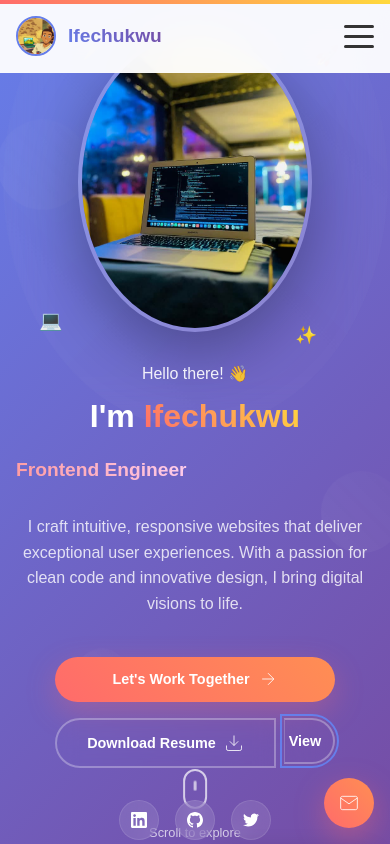
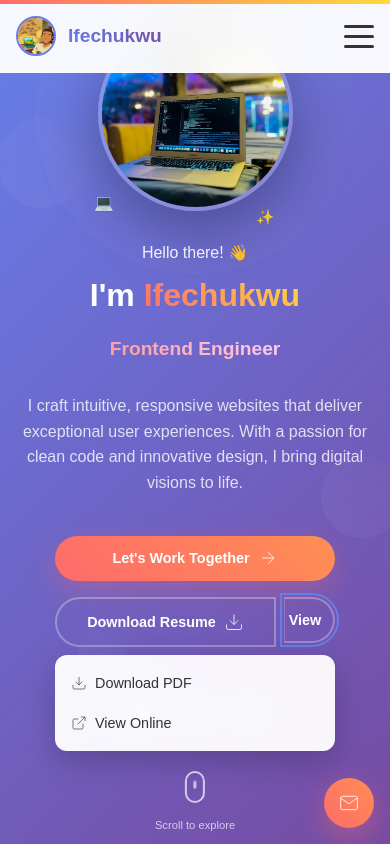
Before and after one commit to Johnsonbright/Ifechukwu-Profile, a React (Vite) app: page / in a window 390 px wide. Both pictures are taken after a click on the button "View". Shown: the top 844 px of the page. Built offline with nearby package versions, Linux system fonts and the light colour scheme.

Commit message:
responsive

```diff
--- a/src/components/Intro/Intro.jsx
+++ b/src/components/Intro/Intro.jsx
@@ -7,6 +7,7 @@ export default function Intro() {
   const [isVisible, setIsVisible] = useState(false);
   const [currentRole, setCurrentRole] = useState(0);
   const [showDropdown, setShowDropdown] = useState(false);
+  const [isMobile, setIsMobile] = useState(false);
 
   const roles = [
     "Frontend Engineer",
@@ -27,16 +28,15 @@ export default function Intro() {
 
   // Function to handle PDF download
   const handleResumeDownload = () => {
-    // Create a temporary anchor element
     const link = document.createElement('a');
     link.href = resumePDF;
-    link.download = 'Ifechukwu_Resume.pdf'; // Set the filename for download
+    link.download = 'Ifechukwu_Resume.pdf';
     document.body.appendChild(link);
     link.click();
     document.body.removeChild(link);
   };
 
-  // Function to open PDF in new tab (alternative option)
+  // Function to open PDF in new tab
   const handleResumeView = () => {
     window.open(resumePDF, '_blank');
   };
@@ -58,6 +58,28 @@ export default function Intro() {
     return () => document.removeEventListener('mousedown', handleClickOutside);
   }, [showDropdown]);
 
+  // Mobile detection with better debouncing
+  useEffect(() => {
+    const checkMobile = () => {
+      setIsMobile(window.innerWidth <= 768);
+    };
+
+    checkMobile();
+
+    let timeoutId;
+    const debouncedResize = () => {
+      clearTimeout(timeoutId);
+      timeoutId = setTimeout(checkMobile, 150);
+    };
+
+    window.addEventListener('resize', debouncedResize);
+
+    return () => {
+      window.removeEventListener('resize', debouncedResize);
+      clearTimeout(timeoutId);
+    };
+  }, []);
+
   const styles = {
     // Main container styles
     introSection: {
@@ -67,18 +89,15 @@ export default function Intro() {
       position: 'relative',
       overflow: 'hidden',
       background: 'linear-gradient(135deg, #667eea 0%, #764ba2 100%)',
-      padding: '2rem 1rem',
-      '@media (max-width: 768px)': {
-        padding: '1rem 0.5rem',
-      }
+      padding: isMobile ? '1rem 0.5rem 6rem' : '2rem 1rem', // Added bottom padding for mobile
     },
 
     introContainer: {
       maxWidth: '1200px',
       margin: '0 auto',
       display: 'grid',
-      gridTemplateColumns: '1fr 1fr',
-      gap: '4rem',
+      gridTemplateColumns: isMobile ? '1fr' : '1fr 1fr',
+      gap: isMobile ? '2rem' : '4rem',
       alignItems: 'center',
       zIndex: 2,
       position: 'relative',
@@ -90,6 +109,8 @@ export default function Intro() {
       opacity: isVisible ? 1 : 0,
       transform: isVisible ? 'translateY(0)' : 'translateY(50px)',
       transition: 'all 0.8s ease-out',
+      textAlign: isMobile ? 'center' : 'left',
+      order: isMobile ? 2 : 1,
     },
 
     greetingWrapper: {
@@ -128,6 +149,7 @@ export default function Intro() {
       height: 'clamp(2.5rem, 5vw, 3rem)',
       display: 'flex',
       alignItems: 'center',
+      justifyContent: isMobile ? 'center' : 'flex-start',
     },
 
     roleText: {
@@ -158,22 +180,29 @@ export default function Intro() {
     ctaWrapper: {
       display: 'flex',
       gap: '1rem',
-      marginBottom: '2rem',
+      marginBottom: isMobile ? '3rem' : '2rem', // Increased margin for mobile
       flexWrap: 'wrap',
+      flexDirection: isMobile ? 'column' : 'row',
+      alignItems: isMobile ? 'center' : 'stretch',
     },
 
     ctaLink: {
       textDecoration: 'none',
-      flex: '1',
-      minWidth: '200px',
+      flex: isMobile ? 'none' : '1',
+      width: isMobile ? '100%' : 'auto',
+      maxWidth: isMobile ? '280px' : 'none',
+      minWidth: isMobile ? 'auto' : '200px',
     },
 
-    // Resume button group styles
+    // Resume button group styles - FIXED for mobile
     resumeButtonGroup: {
       display: 'flex',
       gap: '0.5rem',
-      flex: '1',
-      minWidth: '200px',
+      flex: isMobile ? 'none' : '1',
+      width: isMobile ? '100%' : 'auto',
+      maxWidth: isMobile ? '280px' : 'none',
+      minWidth: isMobile ? 'auto' : '200px',
+      position: 'relative', // Important for dropdown positioning
     },
 
     resumeButtonMain: {
@@ -188,18 +217,23 @@ export default function Intro() {
       position: 'relative',
     },
 
+    // FIXED dropdown menu positioning for mobile
     dropdownMenu: {
       position: 'absolute',
       top: '100%',
-      right: '0',
+      right: isMobile ? '0' : '0',
+      left: isMobile ? '0' : 'auto', // Full width on mobile
       background: 'rgba(255, 255, 255, 0.95)',
       backdropFilter: 'blur(10px)',
       borderRadius: '12px',
       padding: '0.5rem 0',
-      minWidth: '160px',
+      minWidth: isMobile ? '100%' : '160px',
       boxShadow: '0 10px 30px rgba(0, 0, 0, 0.2)',
       zIndex: 1000,
       marginTop: '0.5rem',
+      // Ensure it doesn't go off-screen on mobile
+      maxWidth: isMobile ? '100vw' : '200px',
+      transform: isMobile ? 'translateX(0)' : 'none',
     },
 
     dropdownItem: {
@@ -212,10 +246,6 @@ export default function Intro() {
       gap: '0.5rem',
       fontSize: '0.9rem',
       fontWeight: '500',
-    },
-
-    dropdownItemHover: {
-      background: 'rgba(0, 0, 0, 0.1)',
     },
 
     ctaButton: {
@@ -234,7 +264,7 @@ export default function Intro() {
       position: 'relative',
       overflow: 'hidden',
       width: '100%',
-        height: '100%',
+      height: '100%',
     },
 
     ctaButtonPrimary: {
@@ -262,12 +292,13 @@ export default function Intro() {
       transition: 'transform 0.3s ease',
     },
 
-    // Social links styles
+    // FIXED social links styles for mobile
     socialLinks: {
       display: 'flex',
       gap: '1rem',
       justifyContent: 'center',
       flexWrap: 'wrap',
+      marginBottom: isMobile ? '1rem' : '0', // Add margin for mobile spacing
     },
 
     socialLink: {
@@ -296,6 +327,7 @@ export default function Intro() {
       transition: 'all 1s ease-out 0.4s',
       display: 'flex',
       justifyContent: 'center',
+      order: isMobile ? 1 : 2,
     },
 
     imageContainer: {
@@ -303,7 +335,6 @@ export default function Intro() {
       display: 'flex',
       justifyContent: 'center',
       alignItems: 'center',
-
     },
 
     imageBackdrop: {
@@ -317,8 +348,8 @@ export default function Intro() {
     },
 
     profileImage: {
-      width: 'clamp(200px, 60vw, 450px)',
-      height: 'clamp(300px, 70vw, 500px)',
+      width: isMobile ? 'clamp(180px, 50vw, 300px)' : 'clamp(200px, 60vw, 450px)',
+      height: isMobile ? 'clamp(180px, 50vw, 300px)' : 'clamp(300px, 70vw, 500px)',
       borderRadius: '50%',
       objectFit: 'cover',
       border: '4px solid rgba(255, 255, 255, 0.2)',
@@ -340,14 +371,30 @@ export default function Intro() {
 
     floatingElement: {
       position: 'absolute',
-      fontSize: 'clamp(1.2rem, 3vw, 2rem)',
+      fontSize: isMobile ? 'clamp(1rem, 2.5vw, 1.5rem)' : 'clamp(1.2rem, 3vw, 2rem)',
       animation: 'float 3s ease-in-out infinite',
     },
 
-    element1: { top: '10%', right: '100%', animationDelay: '0s' },
-    element2: { top: '5%', left: '100%', animationDelay: '0.5s' },
-    element3: { bottom: '1%', right: '105%', animationDelay: '1s' },
-    element4: { bottom: '1%', left: '100%', animationDelay: '1.5s' },
+    element1: {
+      top: '10%',
+      right: isMobile ? '90%' : '100%',
+      animationDelay: '0s'
+    },
+    element2: {
+      top: '5%',
+      left: isMobile ? '90%' : '100%',
+      animationDelay: '0.5s'
+    },
+    element3: {
+      bottom: '1%',
+      right: isMobile ? '90%' : '105%',
+      animationDelay: '1s'
+    },
+    element4: {
+      bottom: '1%',
+      left: isMobile ? '90%' : '100%',
+      animationDelay: '1.5s'
+    },
 
     // Background elements
     backgroundElements: {
@@ -391,14 +438,15 @@ export default function Intro() {
       animationDelay: '4s',
     },
 
-    // Scroll indicator
+    // FIXED scroll indicator positioning
     scrollIndicator: {
       position: 'absolute',
-      bottom: '2rem',
+      bottom: isMobile ? '1rem' : '2rem', // Reduced bottom margin on mobile
       left: '50%',
       transform: 'translateX(-50%)',
       textAlign: 'center',
       color: 'rgba(255, 255, 255, 0.7)',
+      zIndex: 10, // Ensure it's above other elements
     },
 
     scrollIndicatorLink: {
@@ -412,74 +460,31 @@ export default function Intro() {
     },
 
     scrollMouse: {
-      width: '24px',
-      height: '40px',
+      width: isMobile ? '20px' : '24px',
+      height: isMobile ? '32px' : '40px',
       border: '2px solid currentColor',
-      borderRadius: '12px',
+      borderRadius: isMobile ? '10px' : '12px',
       position: 'relative',
       marginBottom: '0.5rem',
     },
 
     scrollWheel: {
       width: '3px',
-      height: '10px',
+      height: isMobile ? '8px' : '10px',
       background: 'currentColor',
       borderRadius: '2px',
       position: 'absolute',
-      top: '8px',
+      top: isMobile ? '6px' : '8px',
       left: '50%',
       transform: 'translateX(-50%)',
       animation: 'scrollWheel 2s ease-in-out infinite',
     },
 
     scrollText: {
-      fontSize: 'clamp(0.8rem, 2vw, 0.9rem)',
+      fontSize: 'clamp(0.7rem, 1.8vw, 0.9rem)',
       fontWeight: '500',
     },
-
-    // Responsive overrides
-    mobileContainer: {
-      gridTemplateColumns: '1fr',
-      gap: '2rem',
-      textAlign: 'center',
-    },
-
-    mobileContent: {
-      order: 2,
-    },
-
-    mobileImageWrapper: {
-      order: 1,
-    },
-
-    mobileCtaWrapper: {
-      flexDirection: 'column',
-      alignItems: 'center',
-    },
-
-    mobileCtaLink: {
-      width: '100%',
-      maxWidth: '280px',
-    },
-
-    mobileSocialLinks: {
-      justifyContent: 'center',
-    },
   };
-
-  // Determine if mobile view
-  const [isMobile, setIsMobile] = useState(false);
-
-  useEffect(() => {
-    const checkMobile = () => {
-      setIsMobile(window.innerWidth <= 768);
-    };
-
-    checkMobile();
-    window.addEventListener('resize', checkMobile);
-
-    return () => window.removeEventListener('resize', checkMobile);
-  }, []);
 
   return (
     <>
@@ -536,6 +541,25 @@ export default function Intro() {
           .scroll-indicator:hover {
             color: white;
           }
+
+          /* Mobile-specific styles */
+          @media (max-width: 768px) {
+            .resume-button-group {
+              position: relative;
+            }
+
+            .dropdown-menu {
+              left: 0 !important;
+              right: 0 !important;
+              width: 100% !important;
+              min-width: 100% !important;
+            }
+
+            /* Ensure social links don't overlap scroll indicator */
+            .social-links {
+              margin-bottom: 2rem;
+            }
+          }
         `}
       </style>
 
@@ -543,19 +567,9 @@ export default function Intro() {
         id="intro"
         style={styles.introSection}
       >
-        <div
-          style={{
-            ...styles.introContainer,
-            ...(isMobile ? styles.mobileContainer : {})
-          }}
-        >
+        <div style={styles.introContainer}>
           {/* Content Side */}
-          <div
-            style={{
-              ...styles.introContent,
-              ...(isMobile ? styles.mobileContent : {})
-            }}
-          >
+          <div style={styles.introContent}>
             <div style={styles.greetingWrapper}>
               <span style={styles.greeting}>Hello there! 👋</span>
             </div>
@@ -579,20 +593,12 @@ export default function Intro() {
               With a passion for clean code and innovative design, I bring digital visions to life.
             </p>
 
-            <div
-              style={{
-                ...styles.ctaWrapper,
-                ...(isMobile ? styles.mobileCtaWrapper : {})
-              }}
-            >
+            <div style={styles.ctaWrapper}>
               <Link
                 to="contact"
                 smooth={true}
                 duration={500}
-                style={{
-                  ...styles.ctaLink,
-                  ...(isMobile ? styles.mobileCtaLink : {})
-                }}
+                style={styles.ctaLink}
               >
                 <button
                   className="cta-button"
@@ -611,13 +617,10 @@ export default function Intro() {
                 </button>
               </Link>
 
-              {/* Updated Resume Button with Dropdown */}
+              {/* Fixed Resume Button with Dropdown */}
               <div
                 className="resume-button-group"
-                style={{
-                  ...styles.resumeButtonGroup,
-                  ...(isMobile ? styles.mobileCtaLink : {})
-                }}
+                style={styles.resumeButtonGroup}
               >
                 <button
                   className="cta-button"
@@ -651,7 +654,7 @@ export default function Intro() {
                   }}
                   onClick={toggleDropdown}
                 >
-                   <span>View</span>
+                  <span>View</span>
                   <svg
                     style={{
                       width: '16px',
@@ -668,7 +671,10 @@ export default function Intro() {
                 </button>
 
                 {showDropdown && (
-                  <div style={styles.dropdownMenu}>
+                  <div
+                    className="dropdown-menu"
+                    style={styles.dropdownMenu}
+                  >
                     <div
                       style={styles.dropdownItem}
                       onClick={() => {
@@ -716,12 +722,10 @@ export default function Intro() {
               </div>
             </div>
 
-            {/* Social Links */}
+            {/* Fixed Social Links */}
             <div
-              style={{
-                ...styles.socialLinks,
-                ...(isMobile ? styles.mobileSocialLinks : {})
-              }}
+              className="social-links"
+              style={styles.socialLinks}
             >
               <a href="#" className="social-link" style={styles.socialLink} aria-label="LinkedIn">
                 <svg style={styles.socialLinkSvg} viewBox="0 0 24 24" fill="currentColor">
```
